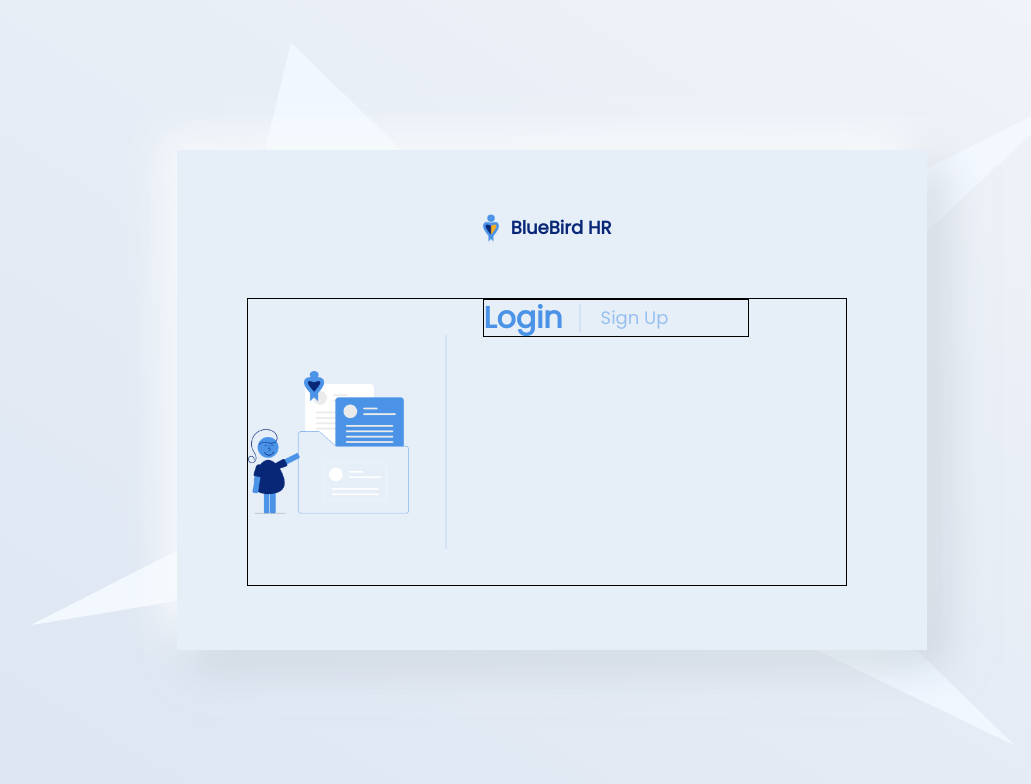
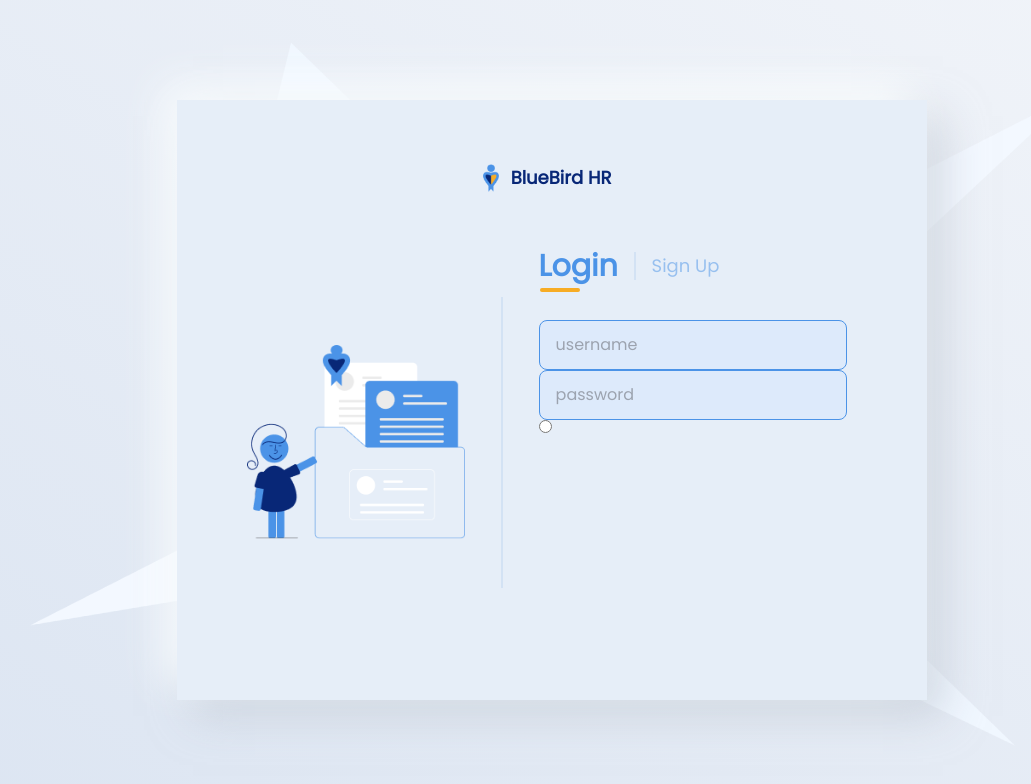
Before and after one commit to Veyd89/HRIS-Management-WebApp, a React (Vite) app: page /login in a window 1280 px wide. Shown: the top 784 px of the page, without its empty margins (88-1119 px from the left). Built offline with nearby package versions, Linux system fonts and the light colour scheme.

Commit message:
menambahkan ide

```diff
--- a/src/pages/LoginPages.jsx
+++ b/src/pages/LoginPages.jsx
@@ -33,7 +33,7 @@ const LoginPages = () => {
         className="absolute  w-[1100px] h-[400px] -rotate-[7deg] top-40"
         alt=""
       />
-      <div className="w-[750px] h-[500px] z-50 bg-[#E6EEF8] py-16 pl-[70px] pr-20 shadow-[-16px_-16px_40px_rgba(253,255,255,0.8),16px_16px_40px_rgba(187,195,206,0.6)]">
+      <div className="w-[750px] h-[600px] z-50 bg-[#E6EEF8] py-16 pl-[70px] pr-20 shadow-[-16px_-16px_40px_rgba(253,255,255,0.8),16px_16px_40px_rgba(187,195,206,0.6)]">
         <div className="min-w-full min-h-full flex flex-col gap-14">
           <header className="flex w-full justify-center items-center gap-3">
             <img src="/img/mainLogo.png" className="w-4 h-7" alt="" />
@@ -41,11 +41,7 @@ const LoginPages = () => {
               BlueBird HR
             </h1>
           </header>
-          <div
-            id="form"
-            ref={refForm}
-            className="flex gap-9 border border-black flex-1"
-          >
+          <div id="form" ref={refForm} className="flex gap-9  flex-1">
             <img
               style={{ height: `${height / 2}px` }}
               src="/img/logoLog.png"
@@ -58,18 +54,45 @@ const LoginPages = () => {
               className="w-[2px] bg-[#D3E2F4] self-center "
             ></div>
             <div id="" className="flex flex-col">
-              <nav className="flex pr-20 items-center gap-4 border border-black">
-                <a href="" className="font-semibold text-3xl text-[#4B93E7]">
+              <nav className="flex pr-20 items-center gap-4 mb-9">
+                <a
+                  href=""
+                  className="relative after:content-[''] after:block after:w-[40px] after:bg-[#F7AC25] after:rounded after:h-1 after:-bottom-2 after:absolute  after:left-[1px] font-semibold text-3xl text-[#4B93E7]"
+                >
                   Login
                 </a>
                 <span className="h-[80%] w-[2px] bg-[#D3E2F4]"></span>
-                <a
+                {/* <a
                   href=""
-                  className="text-lg pl-1 opacity-[50%] text-[#4B93E7]"
+                  className="text-lg pl-1 border-b border-black opacity-[50%] text-[#4B93E7]"
                 >
+                  Sign Up
+                </a> */}
+                <a href="" className="text-lg opacity-[50%] text-[#4B93E7]">
                   Sign Up
                 </a>
               </nav>
+              <form action="" className="flex flex-col">
+                <input
+                  type="text"
+                  placeholder="username"
+                  name=""
+                  id=""
+                  className="bg-[#DDEAFB] py-3 px-4 w-full rounded-lg border border-[#4B93E7] outline-none"
+                />
+                <div className="flex flex-col">
+                  <input
+                    type="password"
+                    placeholder="password"
+                    name=""
+                    id=""
+                    className="bg-[#DDEAFB] py-3 px-4 w-full rounded-lg border border-[#4B93E7] outline-none"
+                  />
+                  <div className="flex">
+                    <input type="radio" />
+                  </div>
+                </div>
+              </form>
             </div>
           </div>
         </div>
```
